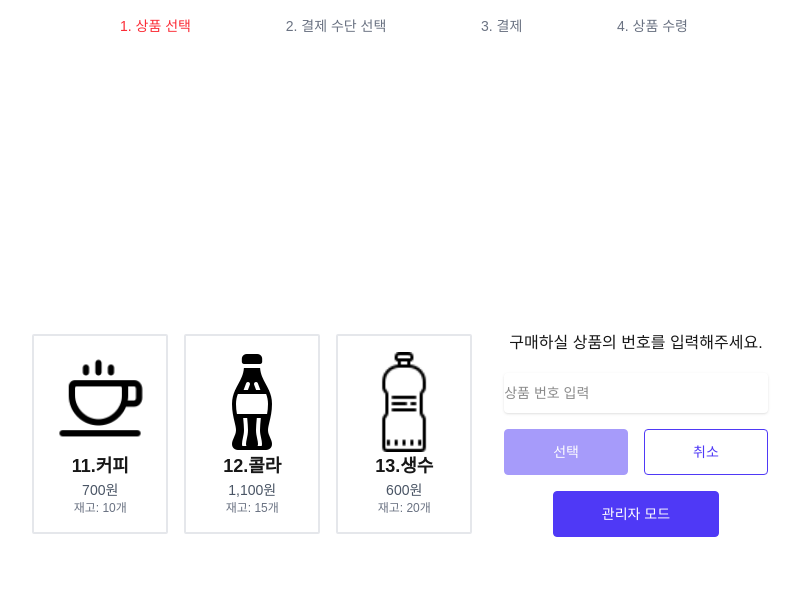
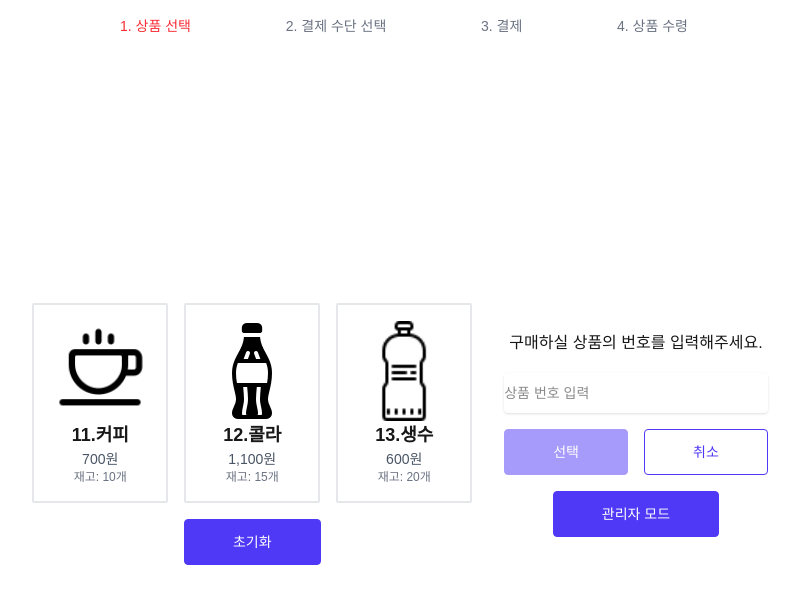
Before and after one commit to student513/johyeongjun-vending-machine, a Next.js app: page / in a window 1280 px wide. Shown: the top 604 px of the page, without its empty margins (240-1039 px from the left). Built offline with nearby package versions, Linux system fonts and the light colour scheme.

Commit message:
feat: 초기화 버튼 추가

```diff
--- a/src/app/VendingMachine.tsx
+++ b/src/app/VendingMachine.tsx
@@ -8,6 +8,7 @@ import { InsertPayment } from "./components/insert-payment";
 import { SelectPayment } from "./components/select-payment";
 import { SelectProduct } from "./components/select-product";
 import { StepIndicator } from "./components/step-indicator";
+import { Button } from "./components/ui/button";
 
 interface BeverageItemProps {
   src: string;
@@ -53,8 +54,8 @@ const beverageImages: Record<string, string> = {
 };
 
 export const VendingMachine = () => {
-  const { vendingProcess } = useVendingProcess();
-  const { getInventory } = useVendingMachine();
+  const { vendingProcess, setVendingProcess } = useVendingProcess();
+  const { getInventory, returnInsertedMoney } = useVendingMachine();
 
   const selectedBeverageNumber =
     vendingProcess.selectProduct.selectedProductNumber;
@@ -72,10 +73,22 @@ export const VendingMachine = () => {
     }
   };
 
+  const resetVendingProcess = () => {
+    setVendingProcess({
+      step: VendingStep.SELECT_PRODUCT,
+      selectProduct: {},
+      selectPayment: {},
+      insertPayment: {},
+      getProduct: {},
+    });
+    returnInsertedMoney();
+  };
+
   return (
     <div className="flex flex-col items-center gap-4 h-screen">
       <StepIndicator />
       <div className="flex gap-8 h-full">
+        <div className="flex flex-col items-center justify-center gap-4">
           <div className="flex flex-col items-center justify-center gap-4">
             <div className="flex justify-center items-center gap-4">
               {getInventory().map((beverage) => (
@@ -91,6 +104,17 @@ export const VendingMachine = () => {
                 />
               ))}
             </div>
+            {vendingProcess.step !== VendingStep.GET_PRODUCT && (
+              <Button
+                variant="primary"
+                onClick={() => {
+                  resetVendingProcess();
+                }}
+              >
+                초기화
+              </Button>
+            )}
+          </div>
         </div>
         <div className="flex justify-center items-center gap-4">
           {renderStep()}
```
Lines whose indentation alone changed are shown as unchanged.
